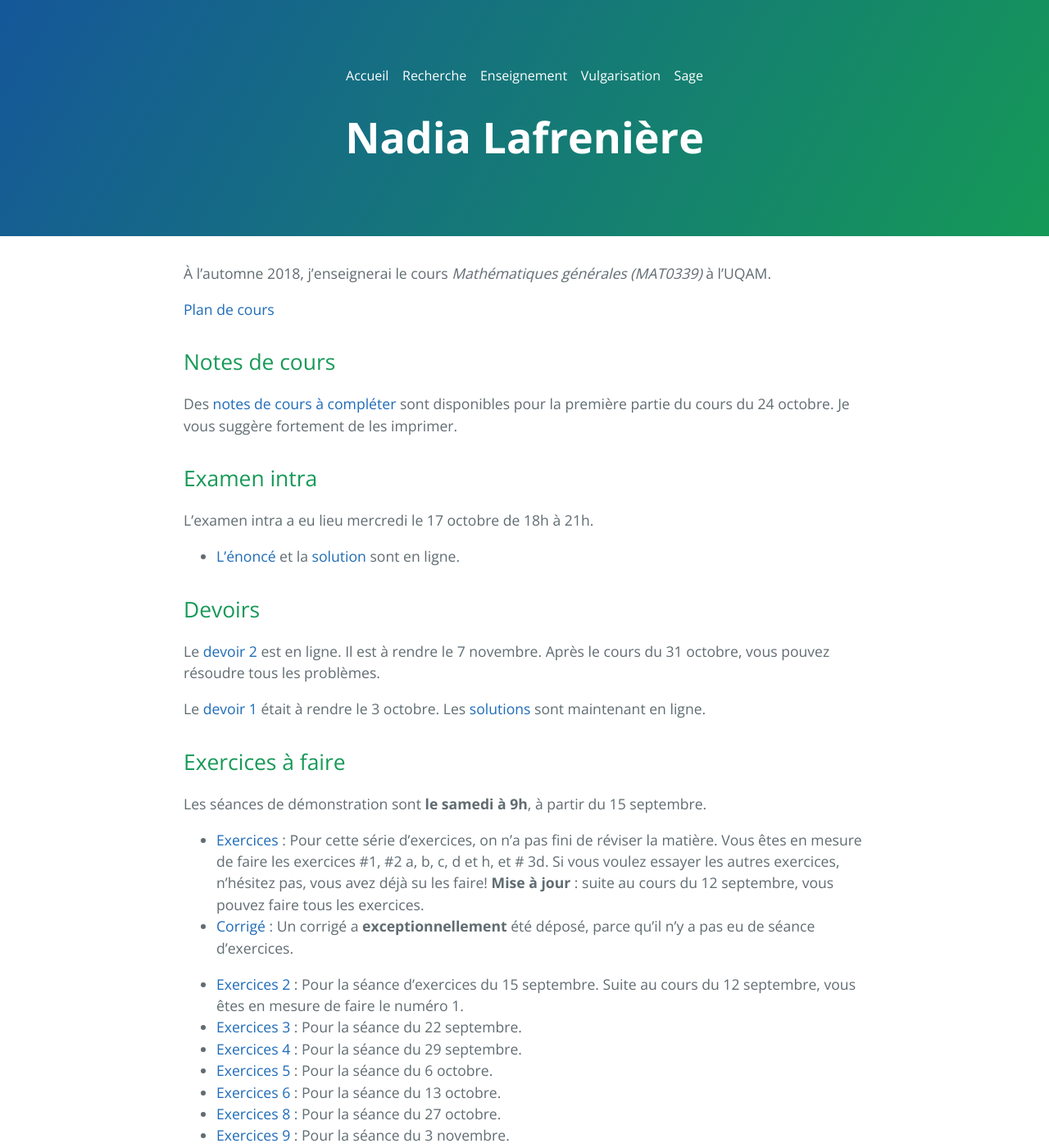
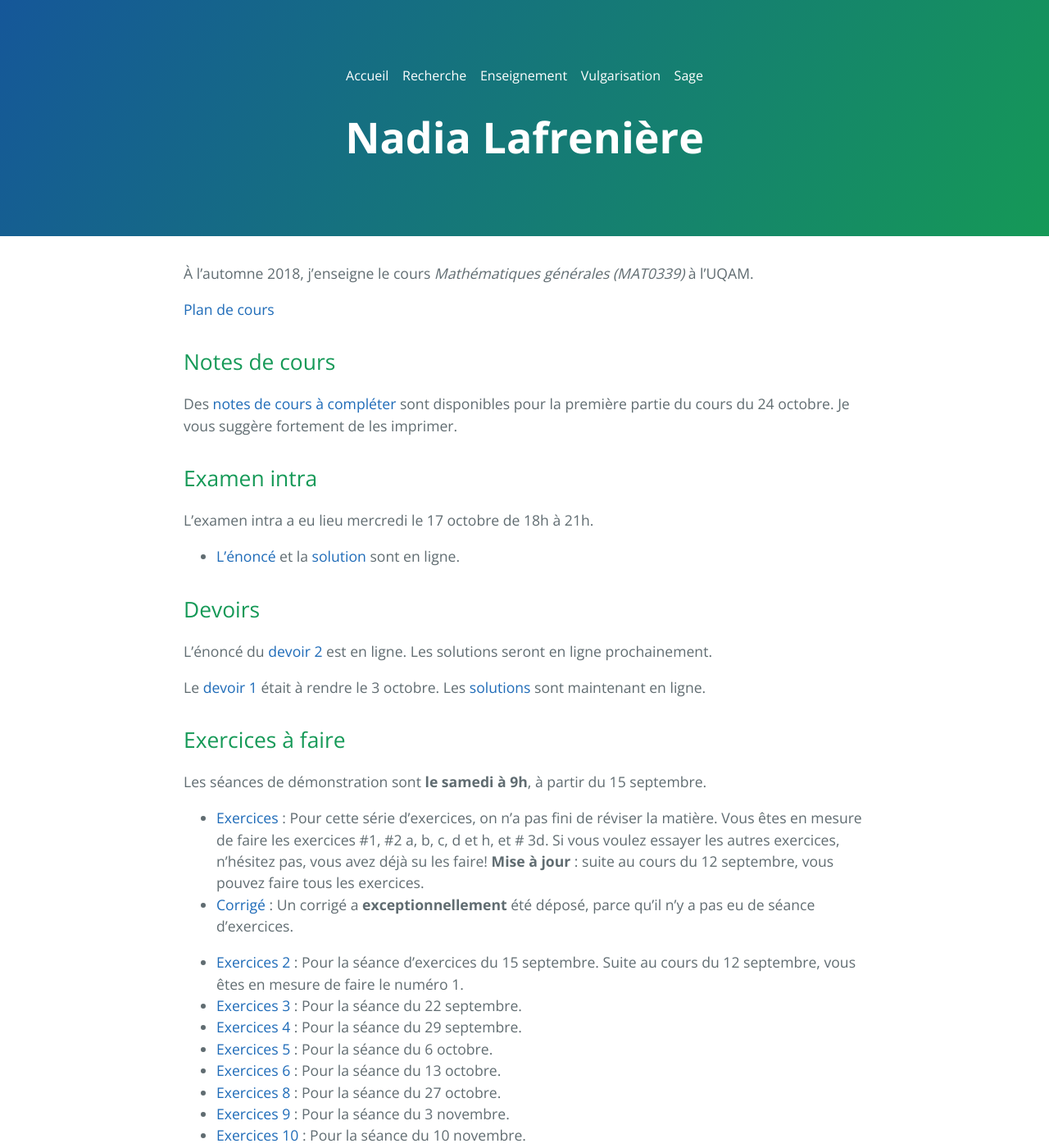
Before and after one commit to nadialafreniere/nadialafreniere.github.io, a Jekyll site: the page built from enseignement.md, in a window 1280 px wide and 1400 px high. Shown: the whole window at 82% size. Built offline with Jekyll 4.4.1, drawn with Linux system fonts in a browser that asks for light colours; our own code applies the rules of GitHub Pages for plain Markdown files.

Commit message:
Exercices 10

```diff
--- a/enseignement.md
+++ b/enseignement.md
@@ -1,4 +1,4 @@
-À l'automne 2018, j'enseignerai le cours _Mathématiques générales (MAT0339)_ à l'UQAM.
+À l'automne 2018, j'enseigne le cours _Mathématiques générales (MAT0339)_ à l'UQAM.
 
 [Plan de cours](MAT0339-A18-plan_de_cours.pdf)
 
@@ -13,7 +13,7 @@ L'examen intra a eu lieu mercredi le 17 octobre de 18h à 21h.
 
 ## Devoirs
 
-Le [devoir 2](Devoir2.pdf) est en ligne. Il est à rendre le 7 novembre. Après le cours du 31 octobre, vous pouvez résoudre tous les problèmes.
+L'énoncé du [devoir 2](Devoir2.pdf) est en ligne. Les solutions seront en ligne prochainement.
 
 Le [devoir 1](Devoir1.pdf) était à rendre le 3 octobre. Les [solutions](Devoir1-solutions.pdf) sont maintenant en ligne.
 
@@ -30,3 +30,4 @@ Les séances de démonstration sont  **le samedi à 9h**, à partir du 15 septem
 * [Exercices 6](Exercices6.pdf) : Pour la séance du 13 octobre.
 * [Exercices 8](Exercices8.pdf) : Pour la séance du 27 octobre.
 * [Exercices 9](Exercices9.pdf) : Pour la séance du 3 novembre.
+* [Exercices 10](Exercices10.pdf) : Pour la séance du 10 novembre.
```
